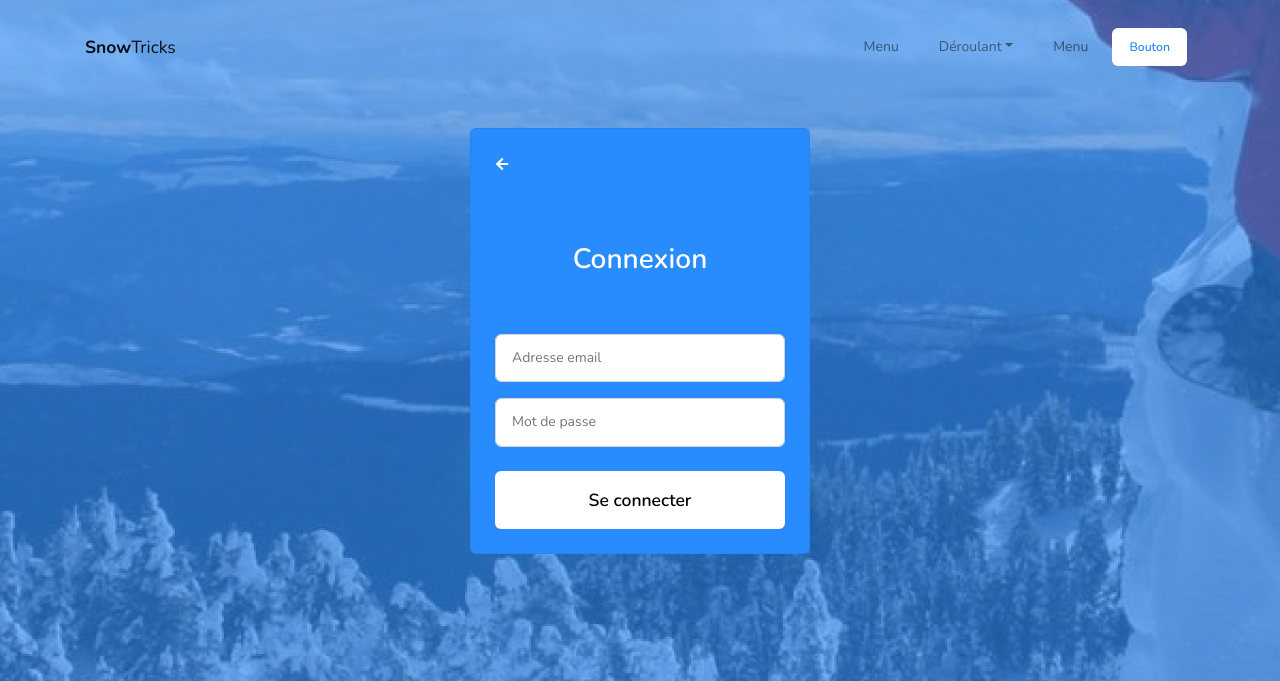
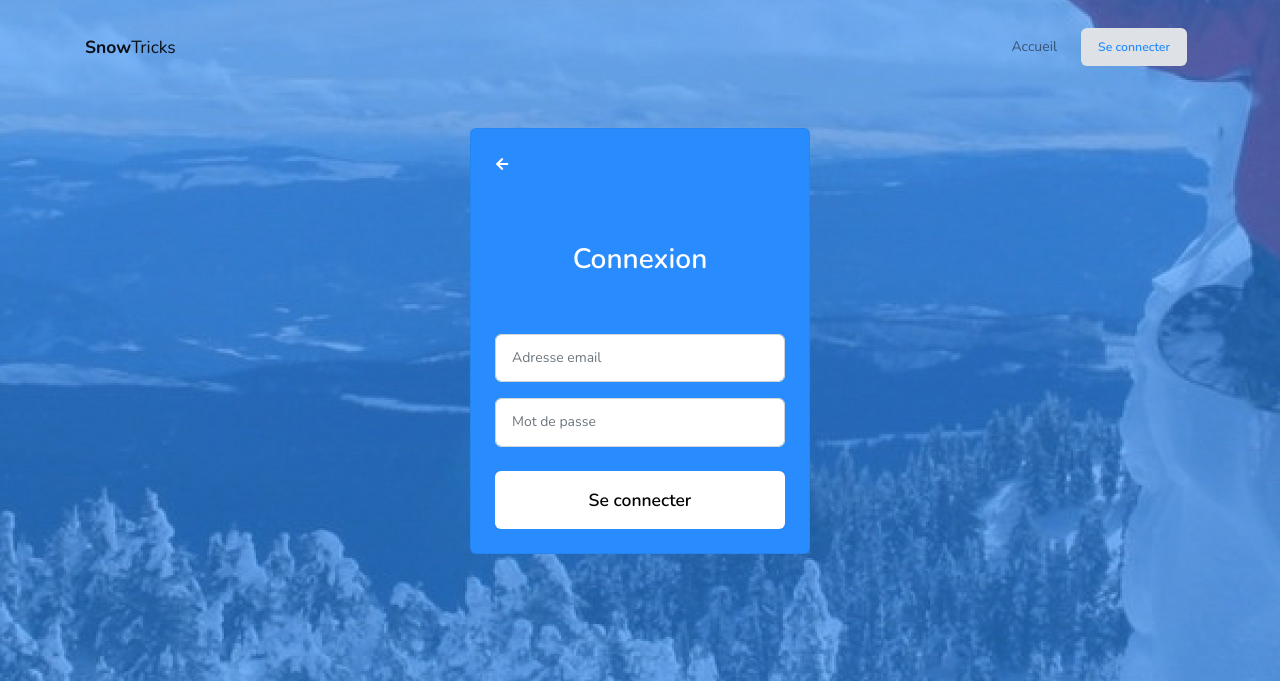
Before and after one commit to Toonerad/p6_snowtricks, a Symfony app: template templates/security/login.html.twig in a window 1280 px wide. Shown: the top 681 px of the page. Run offline with Twig, Linux system fonts and the light colour scheme; the template is opened without the code that fills it, so the values that code supplies are empty; some libraries are stand-ins or nearby versions.

Commit message:
Create button with login or logout user

```diff
--- a/templates/base.html.twig
+++ b/templates/base.html.twig
@@ -30,9 +30,9 @@
             <ul class="navbar-nav ml-auto align-items-lg-center">
                 <h6 class="dropdown-header font-weight-600 d-lg-none px-0">Menu</h6>
                 <li class="nav-item ">
-                    <a class="nav-link" href="../index.html">Menu</a>
+                    <a class="nav-link" href="{{ path('homepage') }}">Accueil</a>
                 </li>
-                <li class="nav-item dropdown">
+               <!-- <li class="nav-item dropdown">
                     <a class="nav-link dropdown-toggle" href="#" id="navbar_main_dropdown_1" role="button" data-toggle="dropdown" aria-haspopup="true" aria-expanded="false">Déroulant</a>
                     <div class="dropdown-menu" aria-labelledby="navbar_1_dropdown_1">
                         <a class="dropdown-item" href="#">Homepage</a>
@@ -43,11 +43,18 @@
                 </li>
                 <li class="nav-item">
                     <a class="nav-link" href="../docs/introduction.html">Menu</a>
+                </li>-->
+                {% if not app.user %}
+                <li class="nav-item">
+                    <a href="{{ path('security_login') }}" class="nav-link d-lg-none">Se connecter</a>
+                    <a href="{{ path('security_login') }}" class="btn btn-sm bg-light d-none d-lg-inline-flex">Se connecter</a>
                 </li>
+                {% else %}
                 <li class="nav-item">
-                    <a href="https://github.com/webpixels/boomerang-ui-kit/archive/master.zip" target="_blank" class="nav-link d-lg-none">Bouton</a>
-                    <a href="https://github.com/webpixels/boomerang-ui-kit/archive/master.zip" target="_blank" class="btn btn-sm bg-white d-none d-lg-inline-flex">Bouton</a>
+                    <a href="{{ path('security_logout') }}" class="nav-link d-lg-none">Déconnexion</a>
+                    <a href="{{ path('security_logout') }}" class="btn btn-sm bg-dark d-none d-lg-inline-flex">Déconnexion</a>
                 </li>
+                {% endif %}
                 <div class="dropdown-divider d-lg-none my-4"></div>
             </ul>
         </div>
```
